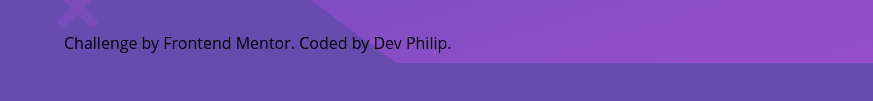
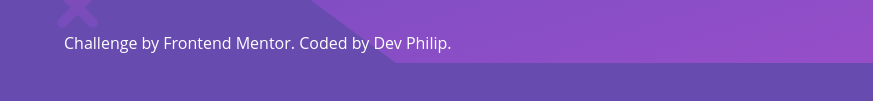
Before and after one commit to terhemeniorwua-png/hundle-landing-page, a website: page index.html in a window 1280 px wide. Shown: the part 577-678 px from the top of the page, 0-873 px from the left. Drawn offline with Linux system fonts and the light colour scheme.

Commit message:
add footer

```diff
--- a/index.html
+++ b/index.html
@@ -32,7 +32,7 @@
          <a href="#" class="icon"><i class="fa-brands fa-instagram "></i></a>
     </div>
     </main>
-      <footer class="attribution">
+      <footer class="attribution text-center text-white mt-10">
     Challenge by <a href="https://www.frontendmentor.io?ref=challenge">Frontend Mentor</a>.
     Coded by <a href="#">Dev Philip</a>.
   </footer>
```
